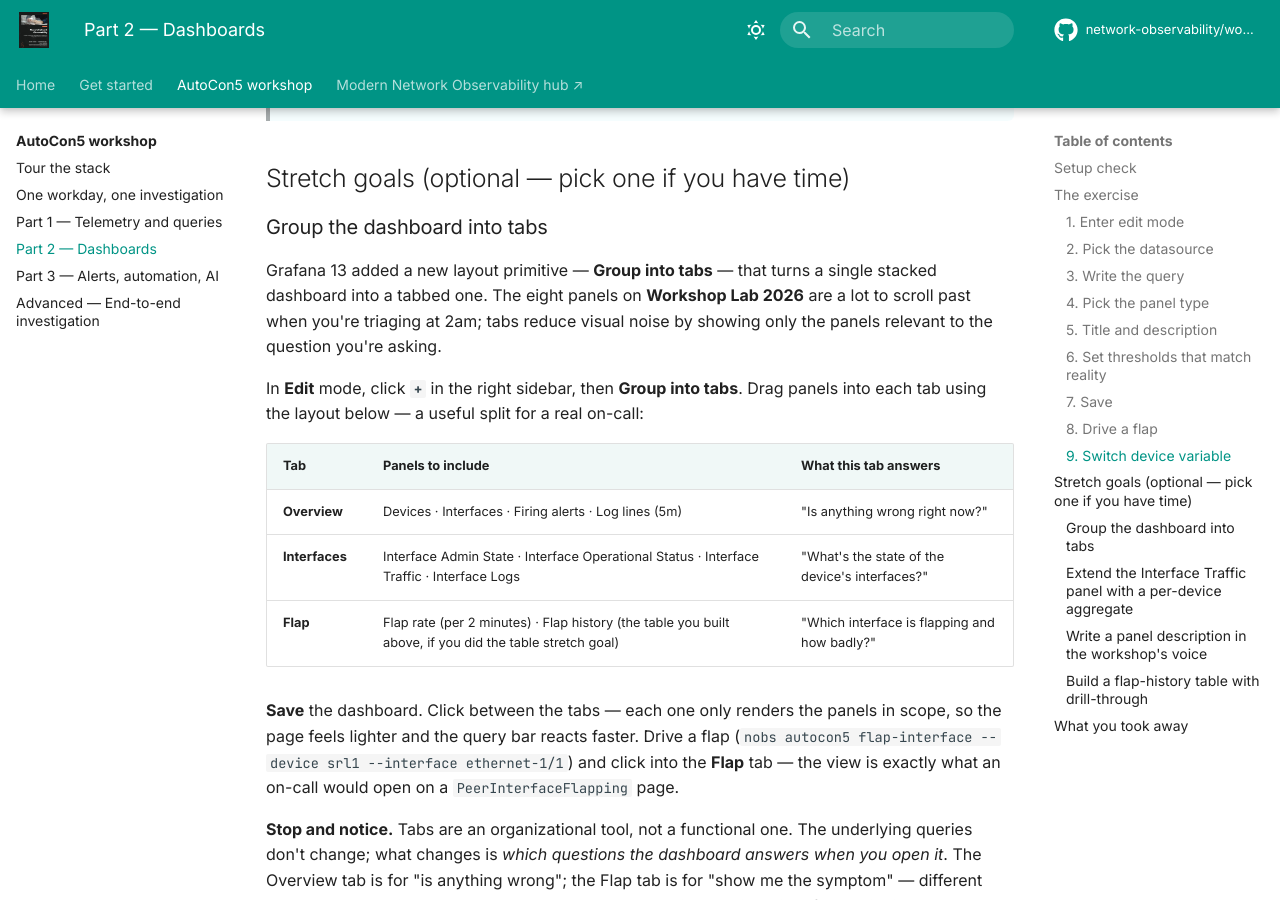
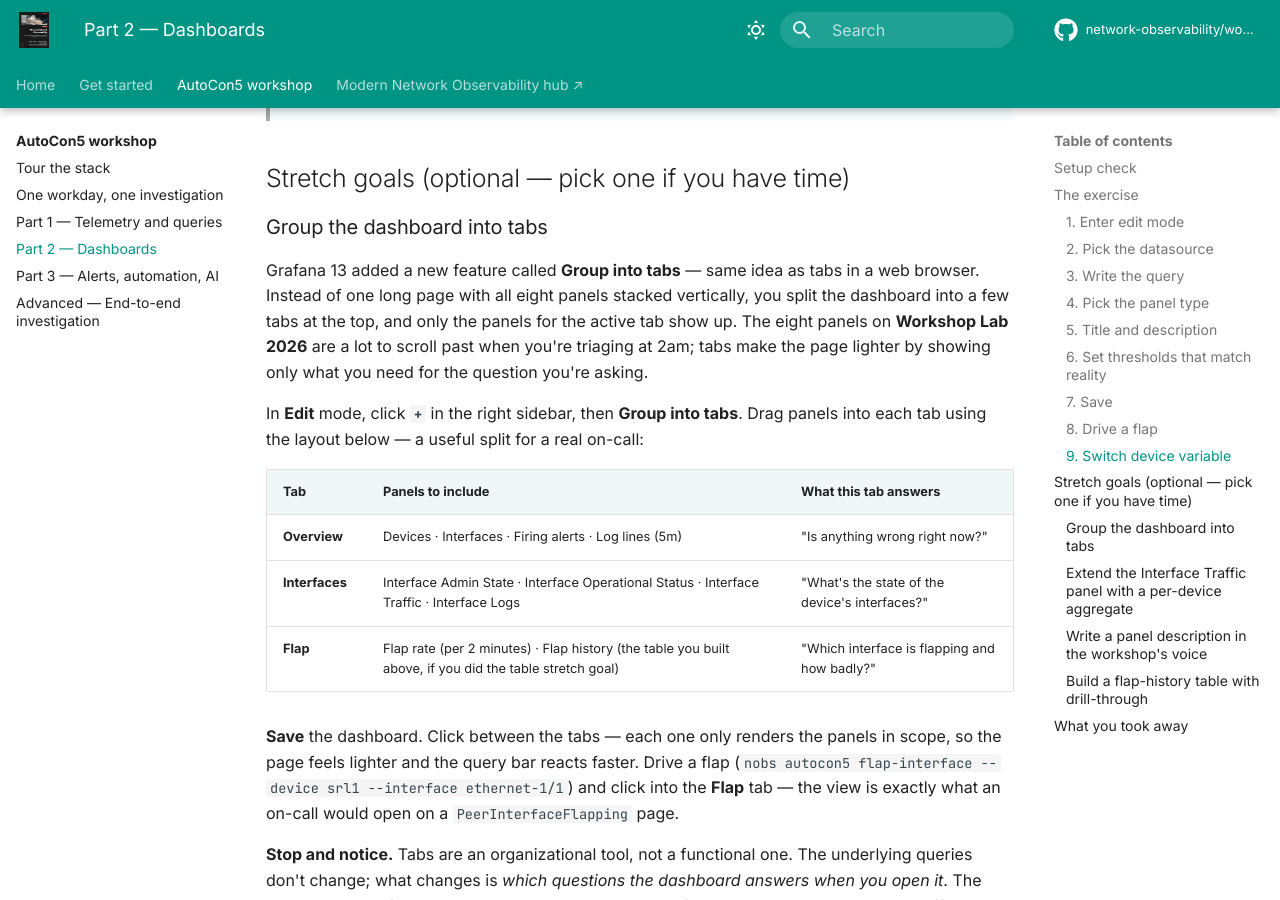
Before and after one commit to network-observability/workshops, an MkDocs documentation site: the page built from docs/workshop/part-2.md, in a window 1280 px wide and 900 px high, scrolled down 9289 px. Built offline with MkDocs 1.6.1 and Material for MkDocs 9.7.7, drawn with Linux system fonts in a browser that asks for light colours; comment, search, counter and statistics services are not loaded.

Commit message:
docs(autocon5): plain-English rewrite of "Group into tabs" intro
"Layout primitive" is dev-jargon and unfriendly to newbies — especially
non-native English speakers. Swapped it for a browser-tab analogy
(universally familiar) and broke down "tabbed one" into a plain
description of what the student will see.

```diff
--- a/workshops/autocon5/guides/part-2-dashboards.md
+++ b/workshops/autocon5/guides/part-2-dashboards.md
@@ -239,7 +239,7 @@
 
 ### Group the dashboard into tabs
 
-Grafana 13 added a new layout primitive — **Group into tabs** — that turns a single stacked dashboard into a tabbed one. The eight panels on **Workshop Lab 2026** are a lot to scroll past when you're triaging at 2am; tabs reduce visual noise by showing only the panels relevant to the question you're asking.
+Grafana 13 added a new feature called **Group into tabs** — same idea as tabs in a web browser. Instead of one long page with all eight panels stacked vertically, you split the dashboard into a few tabs at the top, and only the panels for the active tab show up. The eight panels on **Workshop Lab 2026** are a lot to scroll past when you're triaging at 2am; tabs make the page lighter by showing only what you need for the question you're asking.
 
 In **Edit** mode, click **`+`** in the right sidebar, then **Group into tabs**. Drag panels into each tab using the layout below — a useful split for a real on-call:
 
```
